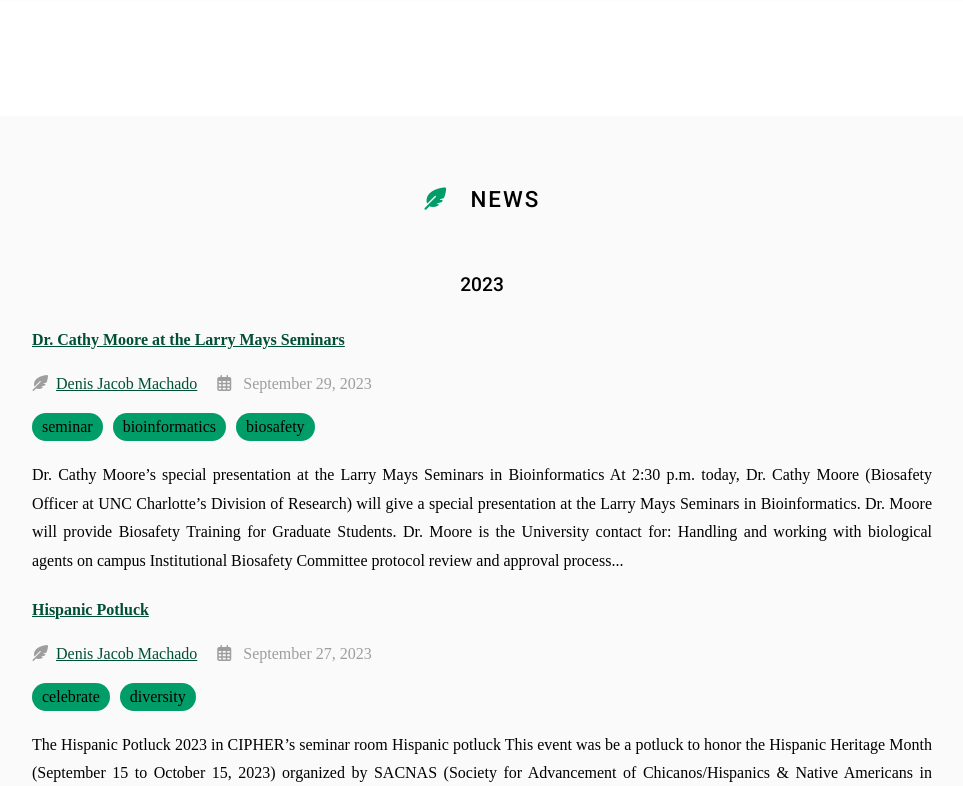
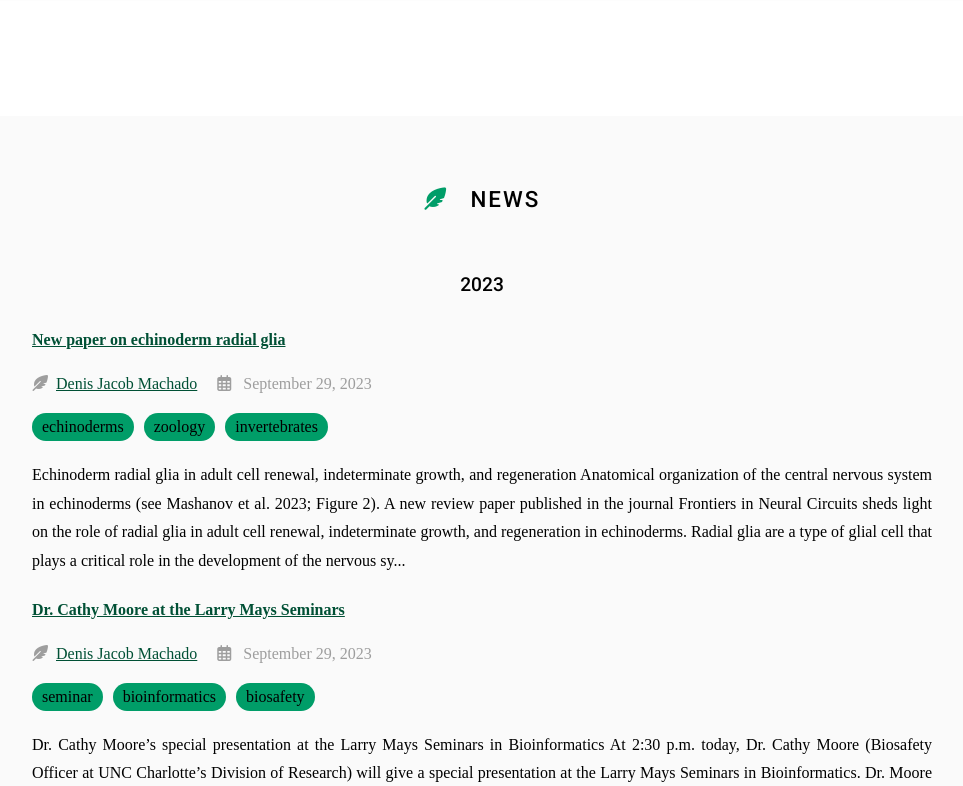
Before and after one commit to machadodj/machadodj.github.io, a Jekyll site: the page built from news/index.md, in a window 1280 px wide and 900 px high, cut to the strip 114-900 px from the top of the window. Shown: the whole strip, without its empty margins (158-1121 px from the left). Built offline with Jekyll 4.4.1, drawn with Linux system fonts in a browser that asks for light colours; nearby versions of some CDN libraries; some web fonts are replaced.

Commit message:
New paper

```diff
--- a/_data/sources.yaml
+++ b/_data/sources.yaml
@@ -1,6 +1,15 @@
 ##
 # 2023
 ##
+
+# 2023: Echinoderm radial glia in adult cell renewal, indeterminate growth, and regeneration
+- id: doi:10.3389/fncir.2023.1258370
+  image: https://www.frontiersin.org/files/Articles/1258370/fncir-17-1258370-HTML/image_m/fncir-17-1258370-g002.jpg
+  tags:
+    - echinoderms
+    - non-model organism
+    - invertebrates
+    - zoology
 
 # 2023: Predictions of the SARS-CoV-2 XBB.1.5 variant
 - id: doi:10.3389/fviro.2023.1172027
--- /dev/null
+++ b/_posts/2023-09-29-Glia.md
@@ -0,0 +1,30 @@
+---
+title: New paper on echinoderm radial glia
+tags:
+  - echinoderms
+  - zoology
+  - invertebrates
+author: Denis Jacob Machado
+member: Denis_Jacob_Machado
+---
+
+# Echinoderm radial glia in adult cell renewal, indeterminate growth, and regeneration
+
+{% include figure.html image="https://www.frontiersin.org/files/Articles/1258370/fncir-17-1258370-HTML/image_m/fncir-17-1258370-g002.jpg" caption="Anatomical organization of the central nervous system in echinoderms (see [Mashanov et al. 2023](https://doi.org/10.3389/fncir.2023.1258370); **Figure 2**)."%}
+{:.center}
+
+A new review paper published in the journal **Frontiers in Neural Circuits** sheds light on the role of **radial glia** in adult cell renewal, indeterminate growth, and regeneration in **echinoderms**.
+
+Radial glia are a type of glial cell that plays a critical role in the development of the nervous system in all chordates, including humans. However, in mammals, radial glia disappear after embryonic development, leaving only other types of glial cells in the adult brain.
+
+Echinoderms, a phylum of marine animals that includes sea stars, sea urchins, and sea cucumbers, are unique in that they retain radial glia in their adult nervous systems. This allows echinoderms to continuously generate new neurons throughout their lives, even after injury.
+
+The review paper by Vladimir Mashanov (Wake Forest Institute for Regenerative Medicine) and his colleagues at UNC Charlotte provides a comprehensive overview of the current knowledge on radial glia in echinoderms. The authors highlight the role of radial glia in adult neurogenesis, indeterminate growth, and regeneration of the echinoderm nervous system.
+
+The authors also discuss the potential implications of these findings for understanding adult neurogenesis and regeneration in humans. For example, the authors suggest that radial glia may play a role in the formation of new neurons in the hippocampus, a brain region involved in learning and memory.
+
+**The discovery that radial glia play a key role in adult neurogenesis and regeneration in echinoderms is an exciting development with the potential to lead to new treatments for neurological disorders in humans.**
+
+
+{% include link.html link="https://doi.org/10.3389/fncir.2023.1258370" text="Download the article" icon="fas fa-arrow-right" flip=true %}
+{:.center}
```
